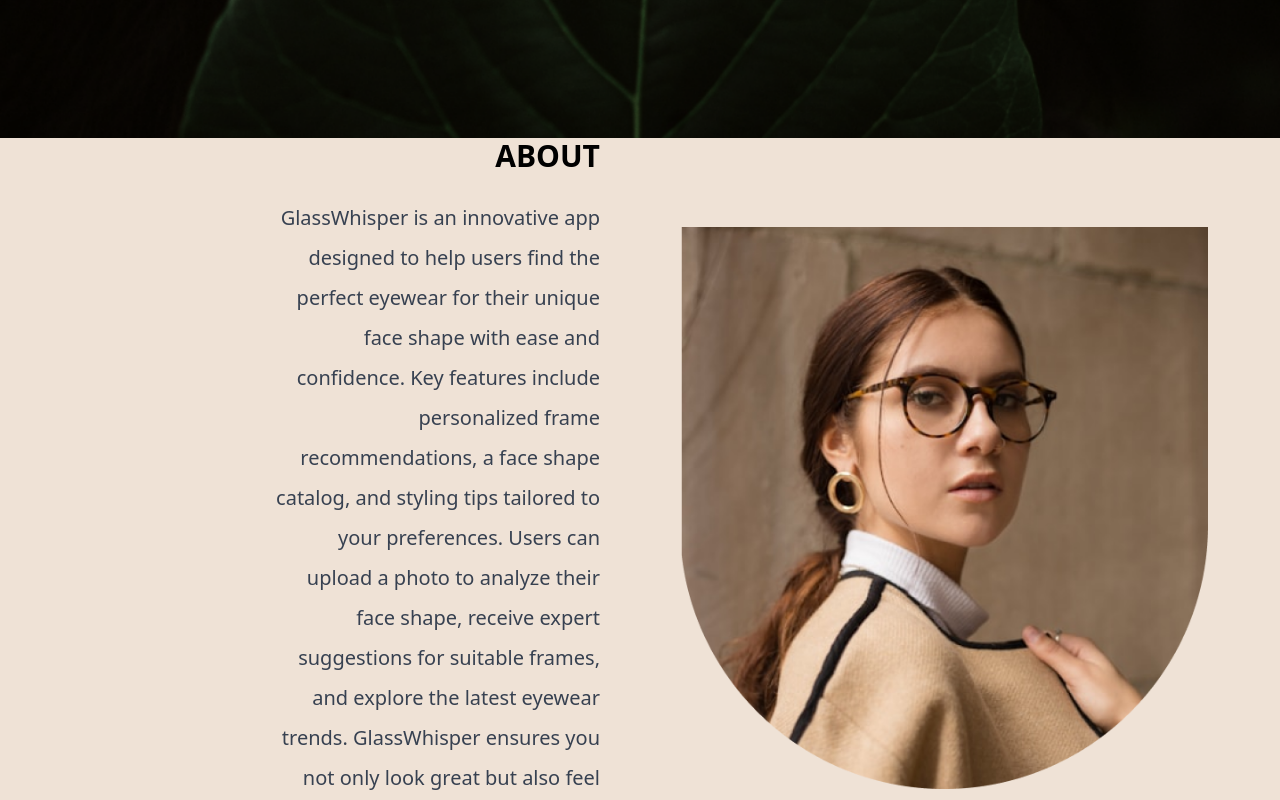
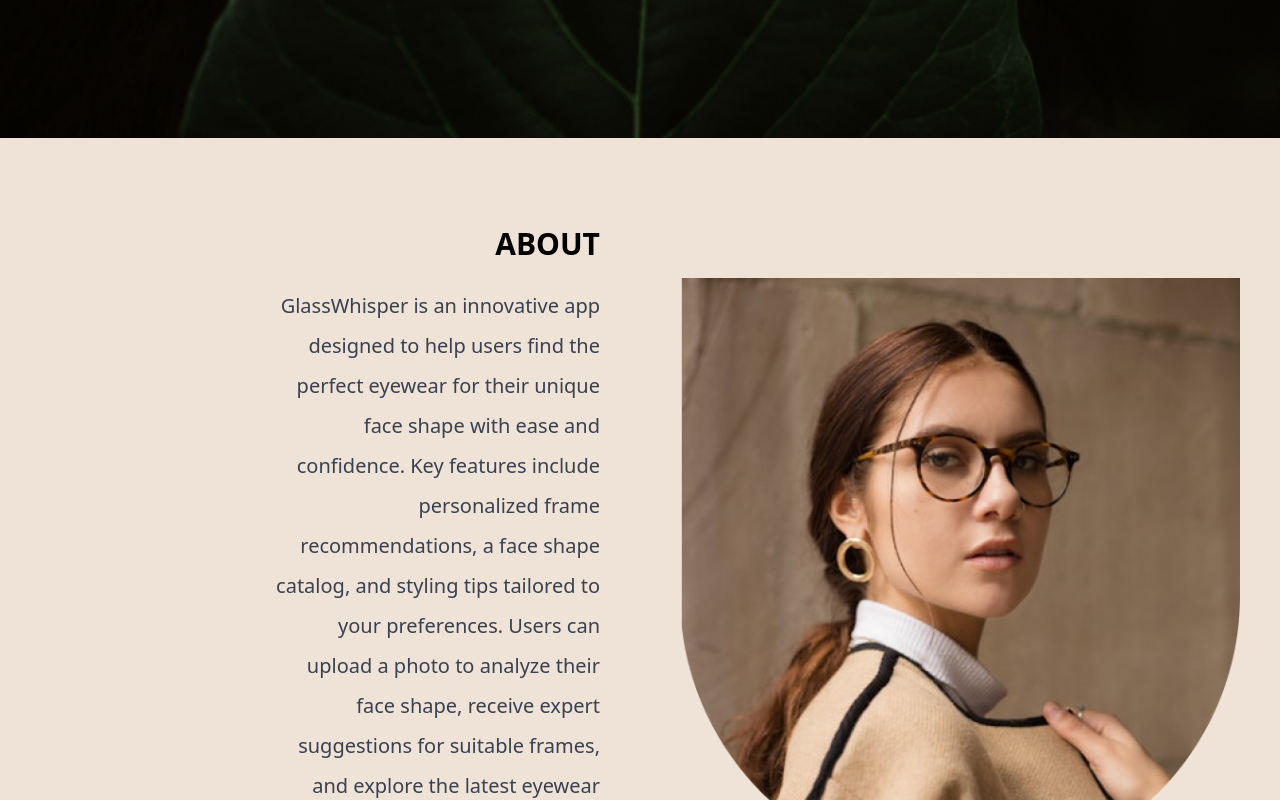
Before and after one commit to GlassWhisper/Website, a React (Vite) app: page / in a window 1280 px wide. Shown: the part 740-1540 px from the top of the page. Built offline with nearby package versions, Linux system fonts and the light colour scheme.

Commit message:
[zulfan]-done about

```diff
--- a/src/component/About.jsx
+++ b/src/component/About.jsx
@@ -3,23 +3,25 @@ import img from "../assets/about.png";
 
 const Home = () => {
      return (
-    <div id="Services" className="bg-colorAbout px-8">
+          <div id="Services" className="bg-colorAbout px-8 py-12">
                <div className="container mx-auto flex flex-col lg:flex-row items-center">
                     {/* Text Section */}
-        <div className="lg:w-1/2 text-center lg:text-left mb-8 lg:mb-0 px-10">
-          <h2 className="text-3xl text-right font-bold uppercase mb-6">
-            About
-          </h2>
+                    <div className="lg:w-1/2 text-center lg:text-left mb-8 lg:mb-0 px-10 py-10">
+                         <h2 className="text-3xl text-right font-bold uppercase mb-6">About</h2>
                          <p className="text-gray-700 text-xl leading-loose text-right pl-[200px]">
-          GlassWhisper is an innovative app designed to help users find the perfect eyewear for their unique face shape with ease and confidence. Key features include personalized frame recommendations, a face shape catalog, and styling tips tailored to your preferences. Users can upload a photo to analyze their face shape, receive expert suggestions for suitable frames, and explore the latest eyewear trends. GlassWhisper ensures you not only look great but also feel confident with frames that truly fit you.{" "}
+                              GlassWhisper is an innovative app designed to help users find the perfect eyewear for their unique face shape with ease and confidence. Key features include personalized frame recommendations, a face shape catalog, and
+                              styling tips tailored to your preferences. Users can upload a photo to analyze their face shape, receive expert suggestions for suitable frames, and explore the latest eyewear trends. GlassWhisper ensures you not only
+                              look great but also feel confident with frames that truly fit you.{" "}
                          </p>
                     </div>
-
                     {/* Image Section */}
                     {/* <div className="lg:w-1/2 flex justify-center border-black border"> */}
-        <div className="md:w-1/2 mt-10 md:mt-0 px-10 flex">
-          <img src={img} alt="About" className="w-full top- h-full object-cover" />
+                    <div className="-mt-96 mb-[252px]">
+                         <div className="md:w-1/2 md:mt-0 px-10 flex absolute right-0">
+                              <img src={img} alt="About" className="w-[750px] object-cover" />
                          </div>
+                    </div>
+
                     {/* </div> */}
                </div>
           </div>
--- a/tailwind.config.js
+++ b/tailwind.config.js
@@ -13,7 +13,7 @@ export default {
                     navColor: "#967259",
                     colorAbout: "#EFE2D6",
                     colorService: "#EAD0B8",
-                    colorTeams :"background: #EFE2D6"
+                    colorTeams: "background: #EFE2D6",
                },
           },
      },
```
Lines whose indentation alone changed are shown as unchanged.
